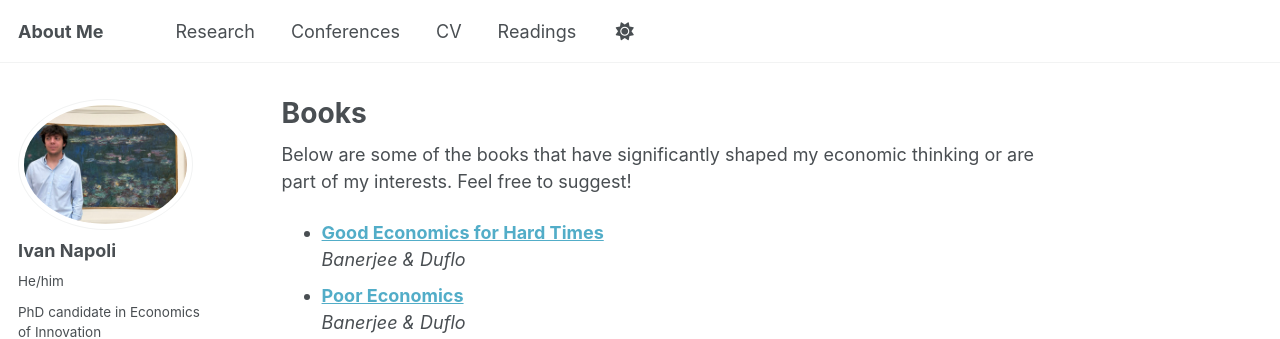
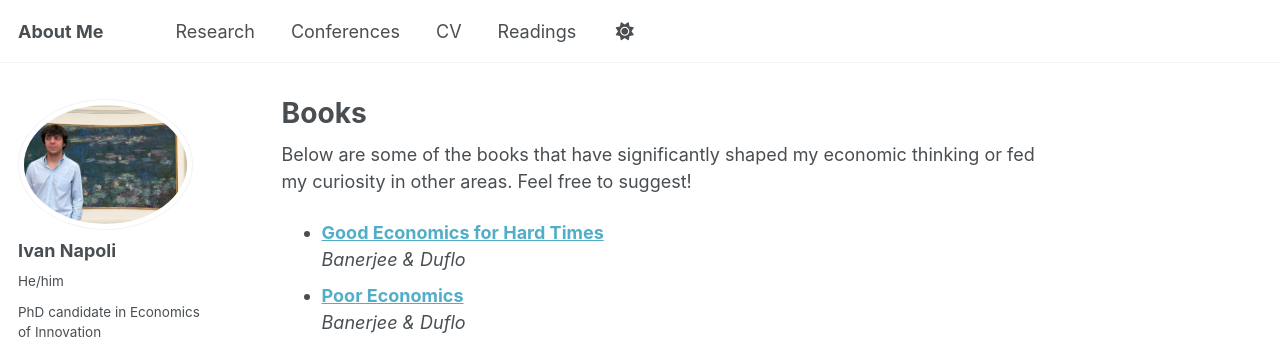
Before and after one commit to IvanNapo/IvanNapo.github.io, a Jekyll site: the page built from _pages/books.md, in a window 1280 px wide and 1104 px high. Shown: the top 339 px of the window. Built offline with Jekyll 4.4.1, drawn with Linux system fonts in a browser that asks for light colours.

Commit message:
Update books.md

```diff
--- a/_pages/books.md
+++ b/_pages/books.md
@@ -4,7 +4,7 @@ title: "Books"
 author_profile: true
 ---
 
-Below are some of the books that have significantly shaped my economic thinking or are part of my interests. Feel free to suggest!
+Below are some of the books that have significantly shaped my economic thinking or fed my curiosity in other areas. Feel free to suggest!
 
 <ul>
   <li>
```
